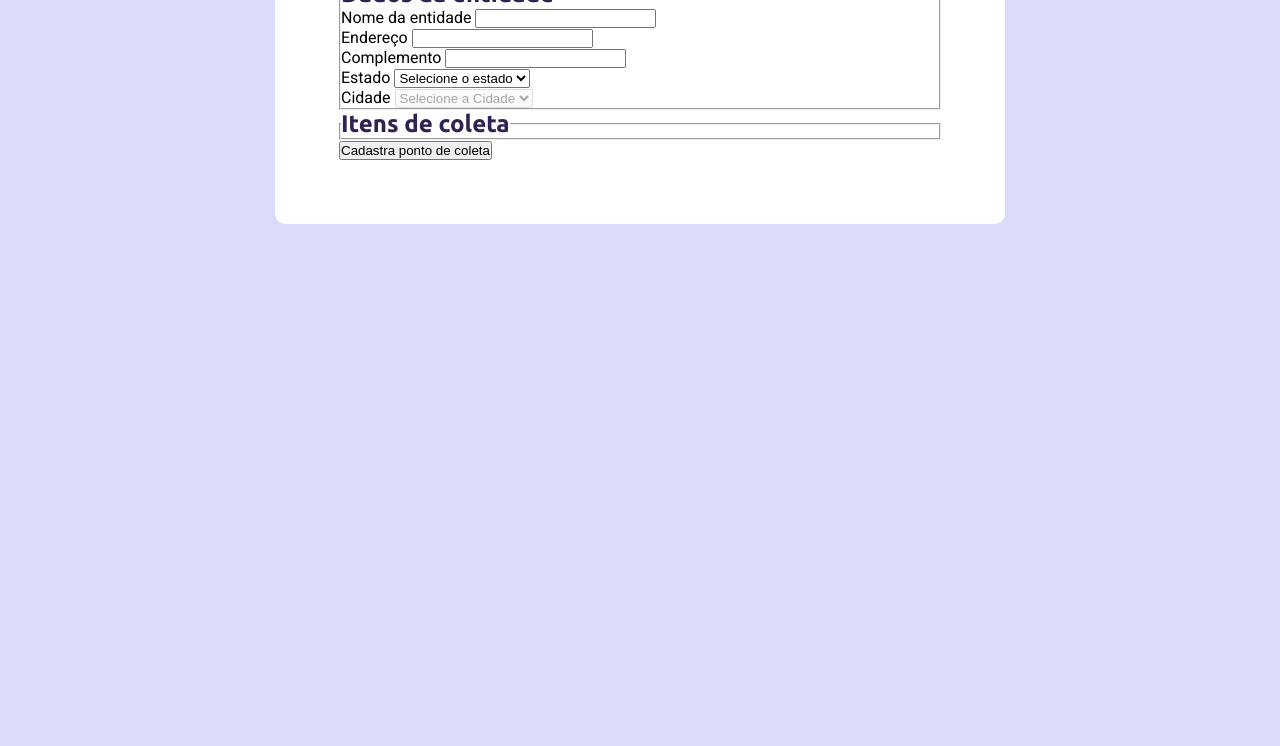
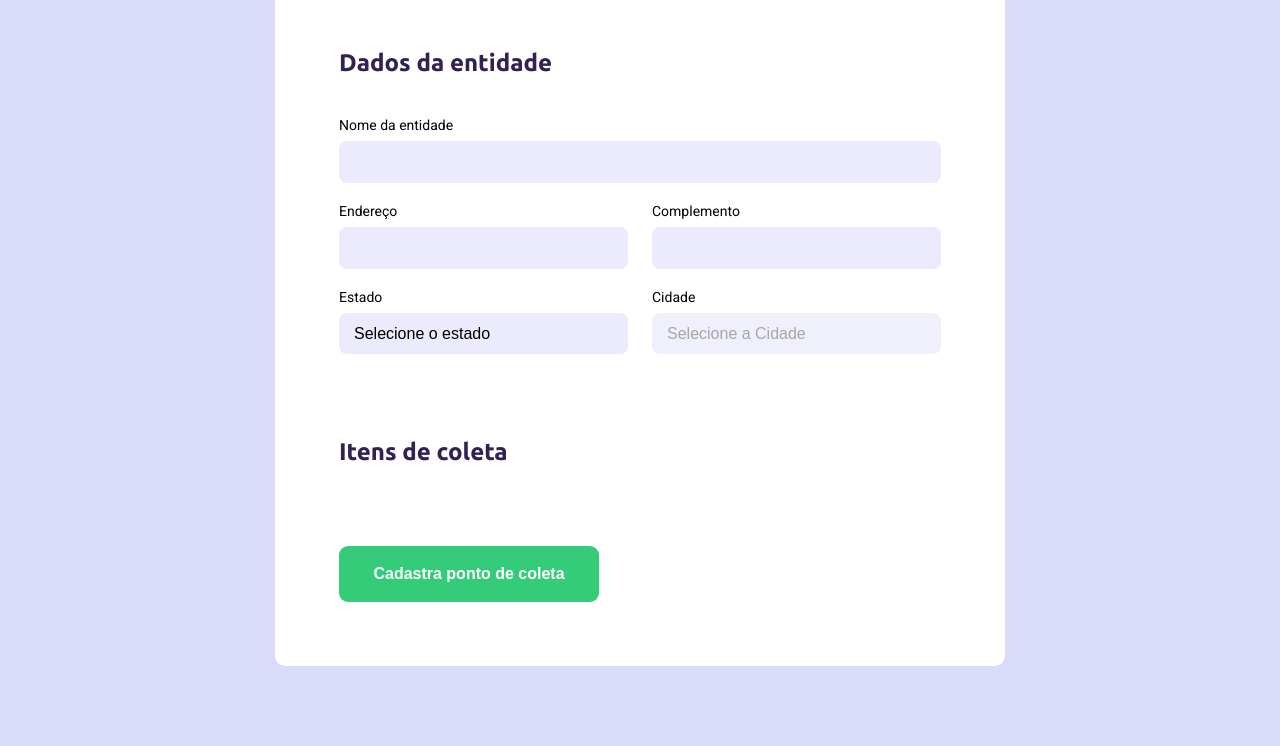
Before and after one commit to kbath2/Ecoleta, a plain HTML site: page create-point.html in a window 1280 px wide. Shown: the part 293-1039 px from the top of the page. Before the commit the page ends 800 px from the top, so only its background shows below. Drawn offline with Linux system fonts and the light colour scheme.

Commit message:
CSS do form

```diff
--- a/src/styles/create-point.css
+++ b/src/styles/create-point.css
@@ -36,3 +36,72 @@ form {
     padding: 64px;
     max-width: 730px;
 }
+
+form h1 {
+    font-size: 36px;
+}
+
+form fieldset {
+    border: 0;
+    margin-top: 64px;
+}
+
+form legend {
+    margin-bottom: 40px;
+}
+
+form legend h2 {
+    font-size: 24px;
+}
+
+form .field {
+    display: flex;
+    flex: 1;
+    flex-direction: column;
+    margin-bottom: 20px;
+}
+
+form .field-group {
+    display: flex;
+}
+
+form input,
+form select {
+    background-color: #ebebfd;
+    border: 0;
+    border-radius: 8px;
+    font-size: 16px;
+    padding: 12px 15px;
+}
+
+form select {
+    -webkit-appearance: none;
+    -moz-appearance: none;
+    appearance: none;
+}
+
+form label {
+    font-size: 14px;
+    margin-bottom: 8px;
+}
+
+form .field-group .field+.field {
+    margin-left: 24px;
+}
+
+form button {
+    background-color: var(--primary-color);
+    border: 0;
+    border-radius: 9px;
+    color: #fff;
+    height: 56px;
+    font-size: 16px;
+    font-weight: bold;
+    margin-top: 40px;
+    transition: background-color 300ms;
+    width: 260px;
+}
+
+form button:hover {
+    background-color: #2fb86e;
+}
```
